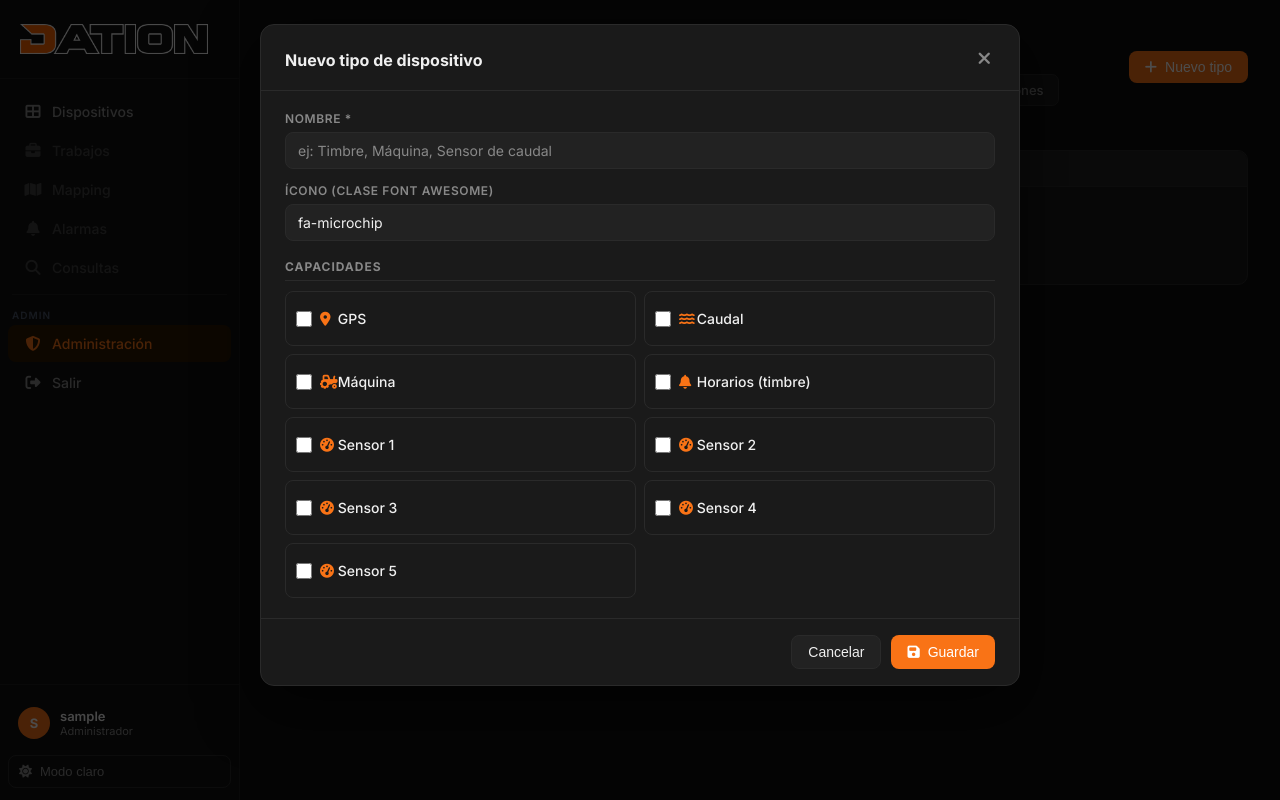
After one commit to andresdation-stack/dation-prueba, a Flask app: page /admin/tipos in a window 1280 px wide, after a click on "Nuevo tipo". The commit adds this page. Run offline with Flask 3, Linux system fonts and the light colour scheme; the visitor is signed in with stand-in values (Sample User, id 1); data that the repository does not hold is empty; some libraries are stand-ins or nearby versions.

Commit message:
feat: tipos de dispositivo dinámicos — el tipo define todas las capacidades
- Nueva tabla tipos_dispositivo: tiene_gps, tiene_caudal, tiene_sensor1-5,
  tiene_maquina, tiene_horarios
- dispositivos pierde tiene_* booleanos (vienen del tipo via JOIN)
- Nuevo CRUD /admin/tipos para gestionar tipos desde la web
- _TIPO_COLS: helper reutilizable para JOIN tipos en todas las queries
- dispositivo_detail, device_config_get, timbre routes usan JOIN tipos
- Form de dispositivos: tipo_id select + secciones de config que aparecen
  según las capacidades del tipo seleccionado (JS dinámico)
- dispositivo.html: tiene_horarios (del JOIN) reemplaza d.tipo=='timbre'
- Subnav admin incluye enlace a Tipos

Co-Authored-By: Claude Sonnet 4.6 <noreply@anthropic.com>

```diff
--- a/app.py
+++ b/app.py
@@ -288,15 +288,38 @@ def init_db():
                     descripcion VARCHAR(200)
                 )
             """)
+            cur.execute("""
+                CREATE TABLE IF NOT EXISTS tipos_dispositivo (
+                    id SERIAL PRIMARY KEY,
+                    nombre VARCHAR(100) NOT NULL,
+                    icono VARCHAR(80) DEFAULT 'fa-microchip',
+                    tiene_gps BOOLEAN DEFAULT FALSE,
+                    tiene_caudal BOOLEAN DEFAULT FALSE,
+                    tiene_sensor1 BOOLEAN DEFAULT FALSE,
+                    tiene_sensor2 BOOLEAN DEFAULT FALSE,
+                    tiene_sensor3 BOOLEAN DEFAULT FALSE,
+                    tiene_sensor4 BOOLEAN DEFAULT FALSE,
+                    tiene_sensor5 BOOLEAN DEFAULT FALSE,
+                    tiene_maquina BOOLEAN DEFAULT FALSE,
+                    tiene_horarios BOOLEAN DEFAULT FALSE,
+                    created_at TIMESTAMP DEFAULT NOW()
+                )
+            """)
             # Migraciones de columnas nuevas
             cur.execute("""
                 ALTER TABLE dispositivos
                 ADD COLUMN IF NOT EXISTS configuracion_id INTEGER REFERENCES configuraciones(id) ON DELETE SET NULL
             """)
-            cur.execute("""
-                ALTER TABLE dispositivos
-                ADD COLUMN IF NOT EXISTS tipo VARCHAR(50) DEFAULT 'otro'
-            """)
+            cur.execute("ALTER TABLE dispositivos ADD COLUMN IF NOT EXISTS tipo_id INTEGER REFERENCES tipos_dispositivo(id) ON DELETE SET NULL")
+            cur.execute("ALTER TABLE dispositivos DROP COLUMN IF EXISTS tipo")
+            cur.execute("ALTER TABLE dispositivos DROP COLUMN IF EXISTS tiene_gps")
+            cur.execute("ALTER TABLE dispositivos DROP COLUMN IF EXISTS tiene_caudal")
+            cur.execute("ALTER TABLE dispositivos DROP COLUMN IF EXISTS tiene_maquina")
+            cur.execute("ALTER TABLE dispositivos DROP COLUMN IF EXISTS tiene_sensor1")
+            cur.execute("ALTER TABLE dispositivos DROP COLUMN IF EXISTS tiene_sensor2")
+            cur.execute("ALTER TABLE dispositivos DROP COLUMN IF EXISTS tiene_sensor3")
+            cur.execute("ALTER TABLE dispositivos DROP COLUMN IF EXISTS tiene_sensor4")
+            cur.execute("ALTER TABLE dispositivos DROP COLUMN IF EXISTS tiene_sensor5")
             # Admin por defecto
             cur.execute("SELECT id FROM usuarios WHERE is_admin = TRUE LIMIT 1")
             if not cur.fetchone():
@@ -425,20 +448,36 @@ def dashboard():
 
 # ── Dispositivo detalle ────────────────────────────────────────────────────────
 
+_TIPO_COLS = """
+    COALESCE(t.tiene_gps, FALSE)      AS tiene_gps,
+    COALESCE(t.tiene_caudal, FALSE)   AS tiene_caudal,
+    COALESCE(t.tiene_sensor1, FALSE)  AS tiene_sensor1,
+    COALESCE(t.tiene_sensor2, FALSE)  AS tiene_sensor2,
+    COALESCE(t.tiene_sensor3, FALSE)  AS tiene_sensor3,
+    COALESCE(t.tiene_sensor4, FALSE)  AS tiene_sensor4,
+    COALESCE(t.tiene_sensor5, FALSE)  AS tiene_sensor5,
+    COALESCE(t.tiene_maquina, FALSE)  AS tiene_maquina,
+    COALESCE(t.tiene_horarios, FALSE) AS tiene_horarios,
+    t.nombre AS tipo_nombre
+"""
+
 @app.get("/dispositivo/<int:device_id>")
 @login_required
 def dispositivo_detail(device_id):
     if current_user.is_admin:
-        d = db_one("""
-            SELECT d.*, e.nombre AS empresa_nombre
-            FROM dispositivos d LEFT JOIN empresas e ON e.id = d.empresa_id
+        d = db_one(f"""
+            SELECT d.*, e.nombre AS empresa_nombre, {_TIPO_COLS}
+            FROM dispositivos d
+            LEFT JOIN empresas e ON e.id = d.empresa_id
+            LEFT JOIN tipos_dispositivo t ON t.id = d.tipo_id
             WHERE d.id = %s
         """, (device_id,))
     else:
-        d = db_one("""
-            SELECT d.*, e.nombre AS empresa_nombre
+        d = db_one(f"""
+            SELECT d.*, e.nombre AS empresa_nombre, {_TIPO_COLS}
             FROM dispositivos d
             LEFT JOIN empresas e ON e.id = d.empresa_id
+            LEFT JOIN tipos_dispositivo t ON t.id = d.tipo_id
             INNER JOIN usuario_dispositivos ud
                 ON ud.dispositivo_id = d.id AND ud.usuario_id = %s
             WHERE d.id = %s
@@ -467,16 +506,23 @@ def dispositivo_detail(device_id):
 @login_required
 def timbre_horarios_usuario(device_id):
     if current_user.is_admin:
-        d = db_one("SELECT * FROM dispositivos WHERE id = %s", (device_id,))
+        d = db_one(f"""
+            SELECT d.*, {_TIPO_COLS}
+            FROM dispositivos d
+            LEFT JOIN tipos_dispositivo t ON t.id = d.tipo_id
+            WHERE d.id = %s
+        """, (device_id,))
     else:
-        d = db_one("""
-            SELECT d.* FROM dispositivos d
+        d = db_one(f"""
+            SELECT d.*, {_TIPO_COLS}
+            FROM dispositivos d
+            LEFT JOIN tipos_dispositivo t ON t.id = d.tipo_id
             INNER JOIN usuario_dispositivos ud ON ud.dispositivo_id = d.id AND ud.usuario_id = %s
             WHERE d.id = %s
         """, (current_user.id, device_id))
     if not d:
         abort(404)
-    if d.get("tipo") != "timbre":
+    if not d.get("tiene_horarios"):
         abort(404)
 
     cfg = db_one("SELECT * FROM timbre_config WHERE device_id = %s", (d["device_id"],))
@@ -536,7 +582,12 @@ def device_config_get(device_id):
     key = request.args.get("api_key") or request.headers.get("X-API-Key", "")
     if key != API_KEY:
         return jsonify({"error": "unauthorized"}), 401
-    d = db_one("SELECT * FROM dispositivos WHERE device_id = %s", (device_id,))
+    d = db_one(f"""
+        SELECT d.*, {_TIPO_COLS}
+        FROM dispositivos d
+        LEFT JOIN tipos_dispositivo t ON t.id = d.tipo_id
+        WHERE d.device_id = %s
+    """, (device_id,))
     if not d:
         return jsonify({"error": "not found"}), 404
     sensores = []
@@ -882,15 +933,14 @@ def _parse_device_form():
         f.get("empresa_id") or None,
         f.get("nombre", "").strip(),
         f.get("icon", "fa-microchip"),
-        f.get("tipo", "otro"),
-        "tiene_gps" in f,
-        "tiene_caudal" in f, f.get("caudal_factor") or None,
-        "tiene_sensor1" in f, f.get("sensor1_nombre",""), f.get("sensor1_icon",""), f.get("sensor1_factor") or None,
-        "tiene_sensor2" in f, f.get("sensor2_nombre",""), f.get("sensor2_icon",""), f.get("sensor2_factor") or None,
-        "tiene_sensor3" in f, f.get("sensor3_nombre",""), f.get("sensor3_icon",""), f.get("sensor3_factor") or None,
-        "tiene_sensor4" in f, f.get("sensor4_nombre",""), f.get("sensor4_icon",""), f.get("sensor4_factor") or None,
-        "tiene_sensor5" in f, f.get("sensor5_nombre",""), f.get("sensor5_icon",""), f.get("sensor5_factor") or None,
-        "tiene_maquina" in f, f.get("maquina_ancho") or None,
+        f.get("tipo_id") or None,
+        f.get("caudal_factor") or None,
+        f.get("sensor1_nombre",""), f.get("sensor1_icon",""), f.get("sensor1_factor") or None,
+        f.get("sensor2_nombre",""), f.get("sensor2_icon",""), f.get("sensor2_factor") or None,
+        f.get("sensor3_nombre",""), f.get("sensor3_icon",""), f.get("sensor3_factor") or None,
+        f.get("sensor4_nombre",""), f.get("sensor4_icon",""), f.get("sensor4_factor") or None,
+        f.get("sensor5_nombre",""), f.get("sensor5_icon",""), f.get("sensor5_factor") or None,
+        f.get("maquina_ancho") or None,
         f.get("configuracion_id") or None,
     )
 
@@ -909,15 +959,15 @@ def admin_dispositivos():
                     device_id = 'dation-' + uuid.uuid4().hex[:8]
                     db_run("""
                         INSERT INTO dispositivos
-                            (empresa_id, nombre, device_id, icon, tipo,
-                             tiene_gps, tiene_caudal, caudal_factor,
-                             tiene_sensor1, sensor1_nombre, sensor1_icon, sensor1_factor,
-                             tiene_sensor2, sensor2_nombre, sensor2_icon, sensor2_factor,
-                             tiene_sensor3, sensor3_nombre, sensor3_icon, sensor3_factor,
-                             tiene_sensor4, sensor4_nombre, sensor4_icon, sensor4_factor,
-                             tiene_sensor5, sensor5_nombre, sensor5_icon, sensor5_factor,
-                             tiene_maquina, maquina_ancho, configuracion_id)
-                        VALUES (%s,%s,%s,%s,%s,%s,%s,%s,%s,%s,%s,%s,%s,%s,%s,%s,%s,%s,%s,%s,%s,%s,%s,%s,%s,%s,%s,%s,%s,%s,%s)
+                            (empresa_id, nombre, device_id, icon, tipo_id,
+                             caudal_factor,
+                             sensor1_nombre, sensor1_icon, sensor1_factor,
+                             sensor2_nombre, sensor2_icon, sensor2_factor,
+                             sensor3_nombre, sensor3_icon, sensor3_factor,
+                             sensor4_nombre, sensor4_icon, sensor4_factor,
+                             sensor5_nombre, sensor5_icon, sensor5_factor,
+                             maquina_ancho, configuracion_id)
+                        VALUES (%s,%s,%s,%s,%s,%s,%s,%s,%s,%s,%s,%s,%s,%s,%s,%s,%s,%s,%s,%s,%s,%s,%s)
                     """, (params[0], params[1], device_id, *params[2:]))
                     flash("Dispositivo creado.", "success")
                 except Exception as e:
@@ -928,14 +978,14 @@ def admin_dispositivos():
             params = _parse_device_form()
             db_run("""
                 UPDATE dispositivos SET
-                    empresa_id=%s, nombre=%s, icon=%s, tipo=%s,
-                    tiene_gps=%s, tiene_caudal=%s, caudal_factor=%s,
-                    tiene_sensor1=%s, sensor1_nombre=%s, sensor1_icon=%s, sensor1_factor=%s,
-                    tiene_sensor2=%s, sensor2_nombre=%s, sensor2_icon=%s, sensor2_factor=%s,
-                    tiene_sensor3=%s, sensor3_nombre=%s, sensor3_icon=%s, sensor3_factor=%s,
-                    tiene_sensor4=%s, sensor4_nombre=%s, sensor4_icon=%s, sensor4_factor=%s,
-                    tiene_sensor5=%s, sensor5_nombre=%s, sensor5_icon=%s, sensor5_factor=%s,
-                    tiene_maquina=%s, maquina_ancho=%s, configuracion_id=%s
+                    empresa_id=%s, nombre=%s, icon=%s, tipo_id=%s,
+                    caudal_factor=%s,
+                    sensor1_nombre=%s, sensor1_icon=%s, sensor1_factor=%s,
+                    sensor2_nombre=%s, sensor2_icon=%s, sensor2_factor=%s,
+                    sensor3_nombre=%s, sensor3_icon=%s, sensor3_factor=%s,
+                    sensor4_nombre=%s, sensor4_icon=%s, sensor4_factor=%s,
+                    sensor5_nombre=%s, sensor5_icon=%s, sensor5_factor=%s,
+                    maquina_ancho=%s, configuracion_id=%s
                 WHERE id=%s
             """, params + (did,))
             flash("Dispositivo actualizado.", "success")
@@ -959,12 +1009,16 @@ def admin_dispositivos():
         return redirect(url_for("admin_dispositivos"))
 
     dispositivos = db_get("""
-        SELECT d.*, e.nombre AS empresa_nombre
-        FROM dispositivos d LEFT JOIN empresas e ON e.id = d.empresa_id
+        SELECT d.*, e.nombre AS empresa_nombre,
+               t.nombre AS tipo_nombre, t.icono AS tipo_icono
+        FROM dispositivos d
+        LEFT JOIN empresas e ON e.id = d.empresa_id
+        LEFT JOIN tipos_dispositivo t ON t.id = d.tipo_id
         ORDER BY d.nombre
     """)
     empresas = db_get("SELECT id, nombre FROM empresas ORDER BY nombre")
     configuraciones = db_get("SELECT id, nombre FROM configuraciones ORDER BY nombre")
+    tipos = db_get("SELECT * FROM tipos_dispositivo ORDER BY nombre")
     usuarios = db_get("""
         SELECT id, username, nombre, apellido FROM usuarios
         WHERE NOT is_admin ORDER BY username
@@ -975,7 +1029,7 @@ def admin_dispositivos():
         permisos.setdefault(p["usuario_id"], []).append(p["dispositivo_id"])
     return render_template("admin/dispositivos.html", dispositivos=dispositivos,
                            empresas=empresas, configuraciones=configuraciones,
-                           usuarios=usuarios, permisos=permisos)
+                           tipos=tipos, usuarios=usuarios, permisos=permisos)
 
 # ── Admin: Estados ─────────────────────────────────────────────────────────────
 
@@ -1095,13 +1149,83 @@ def admin_configuracion_edit(cid):
                            config=config, config_estados=config_estados,
                            estados_disponibles=estados_disponibles)
 
+# ── Admin: Tipos de dispositivo ────────────────────────────────────────────────
+
+@app.route("/admin/tipos", methods=["GET", "POST"])
+@admin_required
+def admin_tipos():
+    if request.method == "POST":
+        action = request.form.get("action")
+        f = request.form
+
+        def tipo_params(include_nombre=True):
+            base = []
+            if include_nombre:
+                base.append(f.get("nombre", "").strip())
+            base += [
+                f.get("icono", "fa-microchip"),
+                "tiene_gps" in f,
+                "tiene_caudal" in f,
+                "tiene_sensor1" in f,
+                "tiene_sensor2" in f,
+                "tiene_sensor3" in f,
+                "tiene_sensor4" in f,
+                "tiene_sensor5" in f,
+                "tiene_maquina" in f,
+                "tiene_horarios" in f,
+            ]
+            return base
+
+        if action == "crear":
+            nombre = f.get("nombre", "").strip()
+            if not nombre:
+                flash("El nombre es requerido.", "error")
+            else:
+                db_run("""
+                    INSERT INTO tipos_dispositivo
+                        (nombre, icono, tiene_gps, tiene_caudal,
+                         tiene_sensor1, tiene_sensor2, tiene_sensor3,
+                         tiene_sensor4, tiene_sensor5, tiene_maquina, tiene_horarios)
+                    VALUES (%s,%s,%s,%s,%s,%s,%s,%s,%s,%s,%s)
+                """, tipo_params())
+                flash("Tipo creado.", "success")
+
+        elif action == "editar":
+            tid = f.get("id")
+            nombre = f.get("nombre", "").strip()
+            if nombre and tid:
+                db_run("""
+                    UPDATE tipos_dispositivo SET
+                        nombre=%s, icono=%s,
+                        tiene_gps=%s, tiene_caudal=%s,
+                        tiene_sensor1=%s, tiene_sensor2=%s, tiene_sensor3=%s,
+                        tiene_sensor4=%s, tiene_sensor5=%s,
+                        tiene_maquina=%s, tiene_horarios=%s
+                    WHERE id=%s
+                """, tipo_params() + [tid])
+                flash("Tipo actualizado.", "success")
+
+        elif action == "eliminar":
+            db_run("DELETE FROM tipos_dispositivo WHERE id=%s", (f.get("id"),))
+            flash("Tipo eliminado.", "success")
+
+        return redirect(url_for("admin_tipos"))
+
+    tipos = db_get("SELECT * FROM tipos_dispositivo ORDER BY nombre")
+    return render_template("admin/tipos.html", tipos=tipos)
+
 # ── Admin: Timbre ──────────────────────────────────────────────────────────────
 
 @app.route("/admin/timbre/<device_id>", methods=["GET", "POST"])
 @admin_required
 def admin_timbre(device_id):
-    dispositivo = db_one("SELECT * FROM dispositivos WHERE device_id = %s", (device_id,))
-    if not dispositivo:
+    dispositivo = db_one(f"""
+        SELECT d.*, {_TIPO_COLS}
+        FROM dispositivos d
+        LEFT JOIN tipos_dispositivo t ON t.id = d.tipo_id
+        WHERE d.device_id = %s
+    """, (device_id,))
+    if not dispositivo or not dispositivo.get("tiene_horarios"):
         abort(404)
 
     if request.method == "POST":
--- /dev/null
+++ b/templates/admin/tipos.html
@@ -0,0 +1,233 @@
+{% extends "app_base.html" %}
+{% block title %}Tipos de dispositivo – Admin{% endblock %}
+
+{% block content %}
+<div class="page-header">
+  <div>
+    <div class="page-title">Administración</div>
+    <div class="admin-subnav">
+      <a href="{{ url_for('admin_usuarios') }}" class="subnav-item"><i class="fas fa-users"></i> Usuarios</a>
+      <a href="{{ url_for('admin_empresas') }}" class="subnav-item"><i class="fas fa-building"></i> Empresas</a>
+      <a href="{{ url_for('admin_nodos') }}" class="subnav-item"><i class="fas fa-microchip"></i> Nodos</a>
+      <a href="{{ url_for('admin_tipos') }}" class="subnav-item active"><i class="fas fa-tags"></i> Tipos</a>
+      <a href="{{ url_for('admin_dispositivos') }}" class="subnav-item"><i class="fas fa-th-large"></i> Dispositivos</a>
+      <a href="{{ url_for('admin_estados') }}" class="subnav-item"><i class="fas fa-circle"></i> Estados</a>
+      <a href="{{ url_for('admin_configuraciones') }}" class="subnav-item"><i class="fas fa-sliders-h"></i> Configuraciones</a>
+    </div>
+  </div>
+  <button class="btn btn-primary" onclick="openModal('modalCrear')">
+    <i class="fas fa-plus"></i> Nuevo tipo
+  </button>
+</div>
+
+<div class="page-body">
+  <div class="table-container">
+    <table>
+      <thead>
+        <tr>
+          <th>Nombre</th>
+          <th>Capacidades</th>
+          <th style="width:80px"></th>
+        </tr>
+      </thead>
+      <tbody>
+        {% for t in tipos %}
+        <tr>
+          <td>
+            <div style="display:flex;align-items:center;gap:10px">
+              <div style="width:32px;height:32px;background:var(--surface2);border-radius:8px;display:flex;align-items:center;justify-content:center;color:var(--accent)">
+                <i class="fas {{ t.icono }}"></i>
+              </div>
+              <strong>{{ t.nombre }}</strong>
+            </div>
+          </td>
+          <td>
+            <div style="display:flex;gap:4px;flex-wrap:wrap">
+              {% if t.tiene_gps %}<span class="badge badge-user"><i class="fas fa-map-marker-alt"></i> GPS</span>{% endif %}
+              {% if t.tiene_caudal %}<span class="badge badge-user"><i class="fas fa-water"></i> Caudal</span>{% endif %}
+              {% if t.tiene_maquina %}<span class="badge badge-user"><i class="fas fa-tractor"></i> Máquina</span>{% endif %}
+              {% if t.tiene_horarios %}<span class="badge badge-user"><i class="fas fa-bell"></i> Horarios</span>{% endif %}
+              {% for i in range(1,6) %}{% if t['tiene_sensor'~i] %}<span class="badge badge-user">Sensor {{ i }}</span>{% endif %}{% endfor %}
+              {% if not (t.tiene_gps or t.tiene_caudal or t.tiene_maquina or t.tiene_horarios or t.tiene_sensor1 or t.tiene_sensor2 or t.tiene_sensor3 or t.tiene_sensor4 or t.tiene_sensor5) %}
+                <span style="font-size:12px;color:var(--text-muted)">Sin capacidades</span>
+              {% endif %}
+            </div>
+          </td>
+          <td>
+            <div style="display:flex;gap:6px">
+              <button class="btn-icon" onclick='editarTipo({{ t|tojson }})'><i class="fas fa-edit"></i></button>
+              <button class="btn-icon danger" onclick='eliminarTipo({{ t.id }}, "{{ t.nombre }}")'><i class="fas fa-trash"></i></button>
+            </div>
+          </td>
+        </tr>
+        {% endfor %}
+        {% if not tipos %}
+        <tr><td colspan="3" style="text-align:center;padding:40px;color:var(--text-muted)">
+          Sin tipos creados todavía.
+        </td></tr>
+        {% endif %}
+      </tbody>
+    </table>
+  </div>
+</div>
+
+{# ── Macros ──────────────────────────────────────────────────────────────── #}
+
+{% macro cap_checks(p, t=none) %}
+<div class="form-section">Capacidades</div>
+<div style="display:grid;grid-template-columns:1fr 1fr;gap:8px">
+  {% for key, label, icon in [
+    ('tiene_gps',      'GPS',        'fa-map-marker-alt'),
+    ('tiene_caudal',   'Caudal',     'fa-water'),
+    ('tiene_maquina',  'Máquina',    'fa-tractor'),
+    ('tiene_horarios', 'Horarios (timbre)', 'fa-bell'),
+    ('tiene_sensor1',  'Sensor 1',   'fa-tachometer-alt'),
+    ('tiene_sensor2',  'Sensor 2',   'fa-tachometer-alt'),
+    ('tiene_sensor3',  'Sensor 3',   'fa-tachometer-alt'),
+    ('tiene_sensor4',  'Sensor 4',   'fa-tachometer-alt'),
+    ('tiene_sensor5',  'Sensor 5',   'fa-tachometer-alt'),
+  ] %}
+  <div style="border:1px solid var(--border);border-radius:8px;padding:10px">
+    <div class="form-check">
+      <input type="checkbox" id="{{ p }}_{{ key }}" name="{{ key }}"
+             {% if t and t[key] %}checked{% endif %}/>
+      <label for="{{ p }}_{{ key }}">
+        <i class="fas {{ icon }}" style="width:14px;color:var(--accent)"></i> {{ label }}
+      </label>
+    </div>
+  </div>
+  {% endfor %}
+</div>
+{% endmacro %}
+
+{# ── Modales ─────────────────────────────────────────────────────────────── #}
+
+<!-- Crear -->
+<div class="modal-backdrop" id="modalCrear">
+  <div class="modal modal-lg">
+    <div class="modal-header">
+      <span class="modal-title">Nuevo tipo de dispositivo</span>
+      <button class="modal-close" onclick="closeModal('modalCrear')"><i class="fas fa-times"></i></button>
+    </div>
+    <form method="POST">
+      <input type="hidden" name="action" value="crear"/>
+      <div class="modal-body">
+        <div class="form-grid">
+          <div class="form-group span-2">
+            <label>Nombre *</label>
+            <input type="text" name="nombre" required placeholder="ej: Timbre, Máquina, Sensor de caudal"/>
+          </div>
+          <div class="form-group span-2">
+            <label>Ícono (clase Font Awesome)</label>
+            <input type="text" name="icono" placeholder="fa-microchip" value="fa-microchip"/>
+          </div>
+        </div>
+        {{ cap_checks('c') }}
+      </div>
+      <div class="modal-footer">
+        <button type="button" class="btn btn-secondary" onclick="closeModal('modalCrear')">Cancelar</button>
+        <button type="submit" class="btn btn-primary"><i class="fas fa-save"></i> Guardar</button>
+      </div>
+    </form>
+  </div>
+</div>
+
+<!-- Editar -->
+<div class="modal-backdrop" id="modalEditar">
+  <div class="modal modal-lg">
+    <div class="modal-header">
+      <span class="modal-title">Editar tipo</span>
+      <button class="modal-close" onclick="closeModal('modalEditar')"><i class="fas fa-times"></i></button>
+    </div>
+    <form method="POST">
+      <input type="hidden" name="action" value="editar"/>
+      <input type="hidden" name="id" id="e_id"/>
+      <div class="modal-body">
+        <div class="form-grid">
+          <div class="form-group span-2">
+            <label>Nombre *</label>
+            <input type="text" name="nombre" id="e_nombre" required/>
+          </div>
+          <div class="form-group span-2">
+            <label>Ícono (clase Font Awesome)</label>
+            <input type="text" name="icono" id="e_icono"/>
+          </div>
+        </div>
+        <div class="form-section">Capacidades</div>
+        <div style="display:grid;grid-template-columns:1fr 1fr;gap:8px">
+          {% for key, label, icon in [
+            ('tiene_gps',      'GPS',        'fa-map-marker-alt'),
+            ('tiene_caudal',   'Caudal',     'fa-water'),
+            ('tiene_maquina',  'Máquina',    'fa-tractor'),
+            ('tiene_horarios', 'Horarios (timbre)', 'fa-bell'),
+            ('tiene_sensor1',  'Sensor 1',   'fa-tachometer-alt'),
+            ('tiene_sensor2',  'Sensor 2',   'fa-tachometer-alt'),
+            ('tiene_sensor3',  'Sensor 3',   'fa-tachometer-alt'),
+            ('tiene_sensor4',  'Sensor 4',   'fa-tachometer-alt'),
+            ('tiene_sensor5',  'Sensor 5',   'fa-tachometer-alt'),
+          ] %}
+          <div style="border:1px solid var(--border);border-radius:8px;padding:10px">
+            <div class="form-check">
+              <input type="checkbox" id="e_{{ key }}" name="{{ key }}" class="e-cap"/>
+              <label for="e_{{ key }}">
+                <i class="fas {{ icon }}" style="width:14px;color:var(--accent)"></i> {{ label }}
+              </label>
+            </div>
+          </div>
+          {% endfor %}
+        </div>
+      </div>
+      <div class="modal-footer">
+        <button type="button" class="btn btn-secondary" onclick="closeModal('modalEditar')">Cancelar</button>
+        <button type="submit" class="btn btn-primary"><i class="fas fa-save"></i> Guardar</button>
+      </div>
+    </form>
+  </div>
+</div>
+
+<!-- Eliminar -->
+<div class="modal-backdrop" id="modalEliminar">
+  <div class="modal" style="max-width:400px">
+    <div class="modal-header">
+      <span class="modal-title">Eliminar tipo</span>
+      <button class="modal-close" onclick="closeModal('modalEliminar')"><i class="fas fa-times"></i></button>
+    </div>
+    <form method="POST">
+      <input type="hidden" name="action" value="eliminar"/>
+      <input type="hidden" name="id" id="del_id"/>
+      <div class="modal-body">
+        <p style="color:var(--text-muted)">¿Eliminar el tipo <strong id="del_nombre" style="color:var(--text)"></strong>?
+        Los dispositivos de este tipo quedarán sin tipo asignado.</p>
+      </div>
+      <div class="modal-footer">
+        <button type="button" class="btn btn-secondary" onclick="closeModal('modalEliminar')">Cancelar</button>
+        <button type="submit" class="btn btn-danger"><i class="fas fa-trash"></i> Eliminar</button>
+      </div>
+    </form>
+  </div>
+</div>
+{% endblock %}
+
+{% block scripts %}
+<script>
+  const CAP_KEYS = ['tiene_gps','tiene_caudal','tiene_maquina','tiene_horarios',
+                    'tiene_sensor1','tiene_sensor2','tiene_sensor3','tiene_sensor4','tiene_sensor5'];
+
+  function editarTipo(t) {
+    document.getElementById('e_id').value = t.id;
+    document.getElementById('e_nombre').value = t.nombre || '';
+    document.getElementById('e_icono').value = t.icono || 'fa-microchip';
+    CAP_KEYS.forEach(k => {
+      const cb = document.getElementById('e_' + k);
+      if (cb) cb.checked = !!t[k];
+    });
+    openModal('modalEditar');
+  }
+
+  function eliminarTipo(id, nombre) {
+    document.getElementById('del_id').value = id;
+    document.getElementById('del_nombre').textContent = nombre;
+    openModal('modalEliminar');
+  }
+</script>
+{% endblock %}
--- a/templates/dispositivo.html
+++ b/templates/dispositivo.html
@@ -111,7 +111,7 @@
     </div>
 
     <!-- Timbre: acceso para todos los usuarios con permiso -->
-    {% if d.tipo == 'timbre' %}
+    {% if d.tiene_horarios %}
     <div class="detail-card">
       <div class="detail-card-title"><i class="fas fa-bell"></i> Timbre</div>
       <div style="display:flex;flex-direction:column;gap:10px;margin-top:4px">
```
Also changed, not shown: templates/admin/dispositivos.html (+55 -77 lines).
